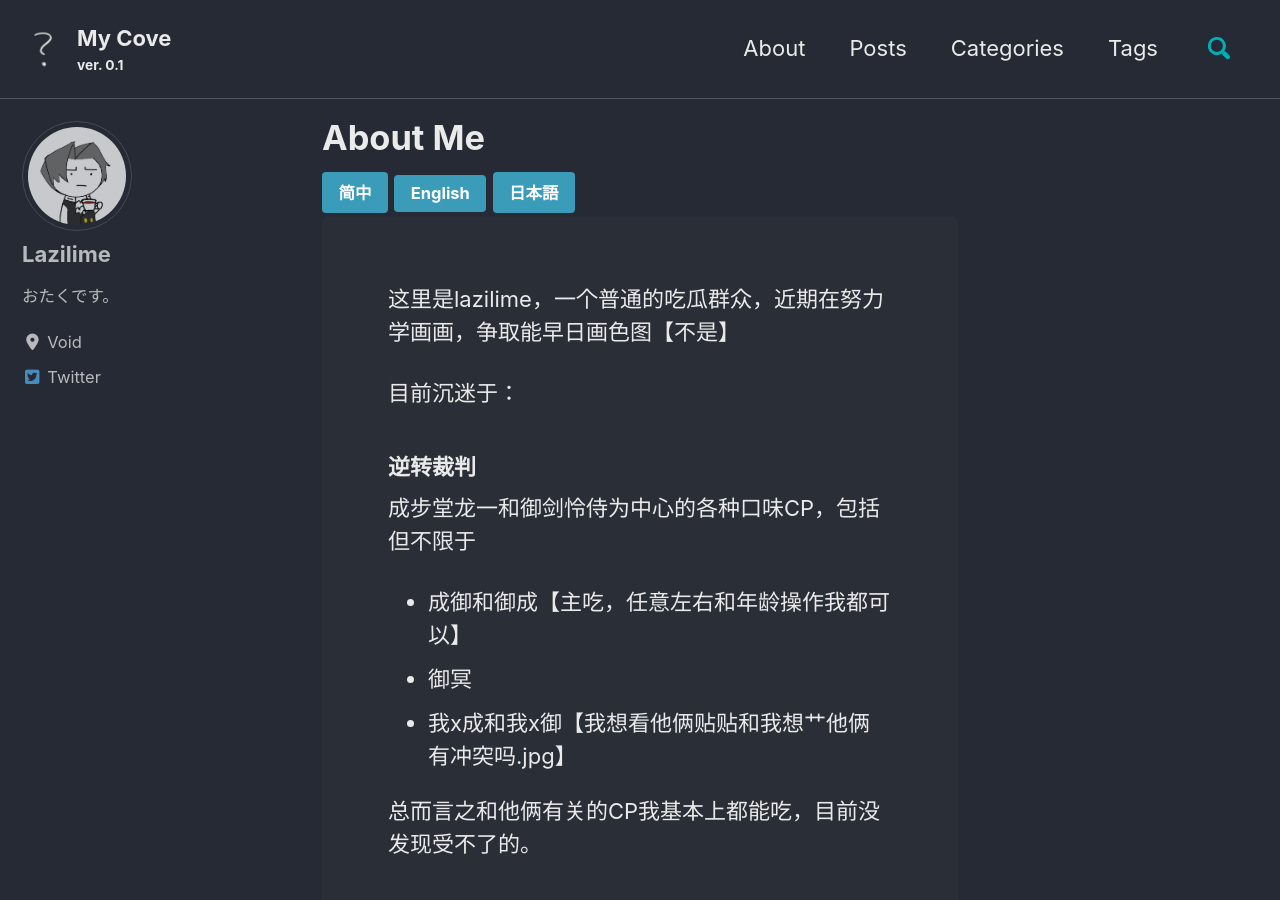
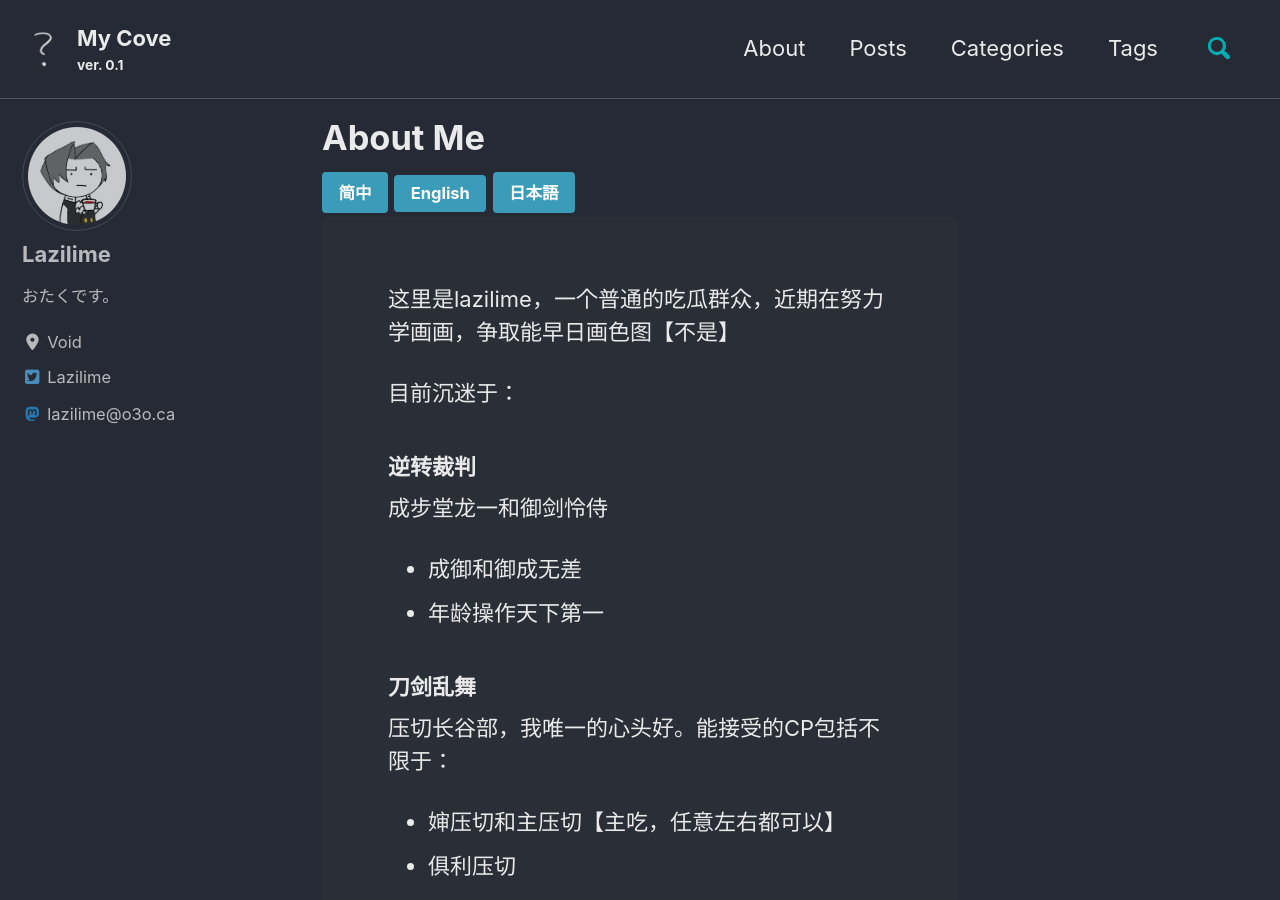
Before and after one commit to lazilime/lazilime.github.io, a Jekyll site: the page built from _pages/about.md, in a window 1280 px wide and 900 px high. Built offline with Jekyll 4.4.1, drawn with Linux system fonts in a browser that asks for light colours; cached includes are drawn as plain includes; nearby versions of some CDN libraries.

Commit message:
add new blog and had minor info change

```diff
--- a/_config.yml
+++ b/_config.yml
@@ -116,21 +116,16 @@
     - label: "Email"
       icon: "fas fa-fw fa-envelope-square"
       # url: mailto:your.name@email.com
-    - label: "Website"
-      icon: "fas fa-fw fa-link"
-      # url: "https://your-website.com"
-    - label: "Twitter"
+    - label: "Lazilime"
       icon: "fab fa-fw fa-twitter-square"
       url: "https://twitter.com/lazilime"
-    - label: "Facebook"
-      icon: "fab fa-fw fa-facebook-square"
-      # url: "https://facebook.com/"
+    - label: "lazilime@o3o.ca"
+      icon: "fab fa-fw fa-mastodon"
+      url: "https://o3o.ca/web/accounts/34376"
     - label: "GitHub"
       icon: "fab fa-fw fa-github"
       # url: "https://github.com/lazilime"
-    - label: "Instagram"
-      icon: "fab fa-fw fa-instagram"
-      # url: "https://instagram.com/"
+
 
 # Site Footer
 footer:
--- a/_pages/about.md
+++ b/_pages/about.md
@@ -16,13 +16,11 @@
             <p>这里是lazilime，一个普通的吃瓜群众，近期在努力学画画，争取能早日画色图【不是】</p>
             <p>目前沉迷于：</p>
             <h3>逆转裁判</h3>
-            <p>成步堂龙一和御剑怜侍为中心的各种口味CP，包括但不限于</p>
+            <p>成步堂龙一和御剑怜侍</p>
             <ul>
-                <li>成御和御成【主吃，任意左右和年龄操作我都可以】</li>
-                <li>御冥</li>
-                <li>我x成和我x御【我想看他俩贴贴和我想艹他俩有冲突吗.jpg】</li>
+                <li>成御和御成无差</li>
+                <li>年龄操作天下第一</li>
             </ul>
-            <p>总而言之和他俩有关的CP我基本上都能吃，目前没发现受不了的。</p>
             <h3>刀剑乱舞</h3>
             <p>压切长谷部，我唯一的心头好。能接受的CP包括不限于：</p>
             <ul>
--- a/assets/js/custom.js
+++ b/assets/js/custom.js
@@ -1,3 +1,4 @@
+// used in /about
 function activeTab(tabName) {
     var i;
     var x = document.getElementsByClassName("tab--content");
```
Also changed, not shown: other parts of _pages/about.md (+2 -2 lines), _posts/2020-05-08-drawing-record-4.md (added, +26 -0 lines), 1 other file.
